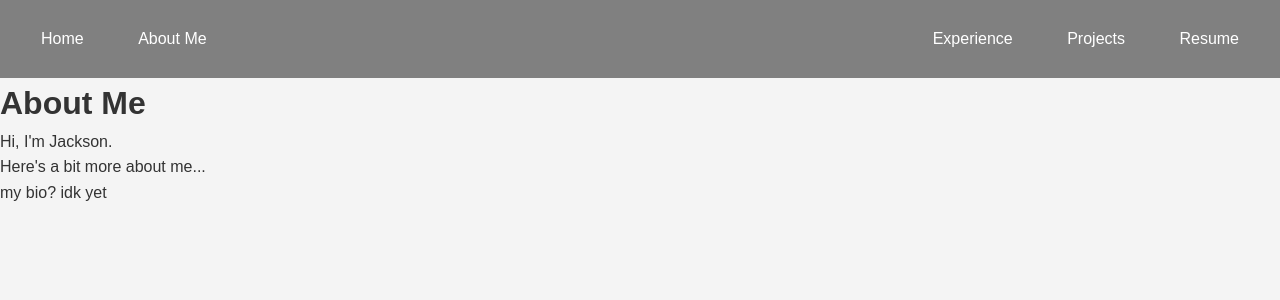
After one commit to jch1013/jackson-hayward-website, a Django app: page /about/ in a window 1280 px wide. The commit adds this page. Shown: the top 300 px of the page. Run offline with Django 5.2, Linux system fonts and the light colour scheme.

Commit message:
create basic website structure

```diff
--- /dev/null
+++ b/main/templates/about_me.html
@@ -0,0 +1,8 @@
+{% extends "base.html" %}
+
+{% block content %}
+  <h1>About Me</h1>
+  <p>Hi, I'm Jackson.</p>
+  <p>Here's a bit more about me...</p>
+  <p>my bio? idk yet</p>
+{% endblock %}
--- a/main/templates/base.html
+++ b/main/templates/base.html
@@ -13,6 +13,7 @@
     <nav class="navbar">
         <div class="nav-left">
           <a href="/">Home</a>
+          <a href="/about/">About Me</a>
         </div>
         <div class="nav-right">
           <a href="/experience">Experience</a>
--- /dev/null
+++ b/main/templates/projects.html
@@ -0,0 +1,5 @@
+{% extends "base.html" %}
+
+{% block content %}
+  <h1>these be me projects</h1>
+{% endblock %}
--- /dev/null
+++ b/main/templates/resume.html
@@ -0,0 +1,5 @@
+{% extends "base.html" %}
+
+{% block content %}
+  <h1>need me a pdf resume</h1>
+{% endblock %}
--- a/main/urls.py
+++ b/main/urls.py
@@ -6,5 +6,7 @@ urlpatterns = [
     path("", views.home, name="home"),
     path('timeline/', views.timeline, name='timeline'),
     path('projects/', views.projects, name='projects'),
-    path('resume/', views.resume, name='resume')
+    path('resume/', views.resume, name='resume'),
+    path('about/', views.about_me, name='about_me'),
+    path('experience/', views.experience, name='experiences')
 ]
--- a/main/views.py
+++ b/main/views.py
@@ -16,3 +16,12 @@ def projects(request):
 
 def resume(request):
     return render(request, 'resume.html')
+
+def about_me(request):
+    return render(request, 'about_me.html')
+
+def experience(request):
+    return render(request, 'experiences.html')
+
+def projects(request):
+    return render(request, 'projects.html')
--- a/static/css/styles.css
+++ b/static/css/styles.css
@@ -62,8 +62,8 @@ body {
   }
 
   .hero-image img {
-    width: 150px;
-    height: 150px;
+    width: 250px;
+    height: 250px;
     border-radius: 50%;
     object-fit: cover;
   }
@@ -89,7 +89,7 @@ body {
     }
 
     .hero-image img {
-      width: 120px;
-      height: 120px;
+      width: 220px;
+      height: 220px;
     }
   }
```
Also changed, not shown: main/templates/experiences.html (added, +7 -0 lines).
